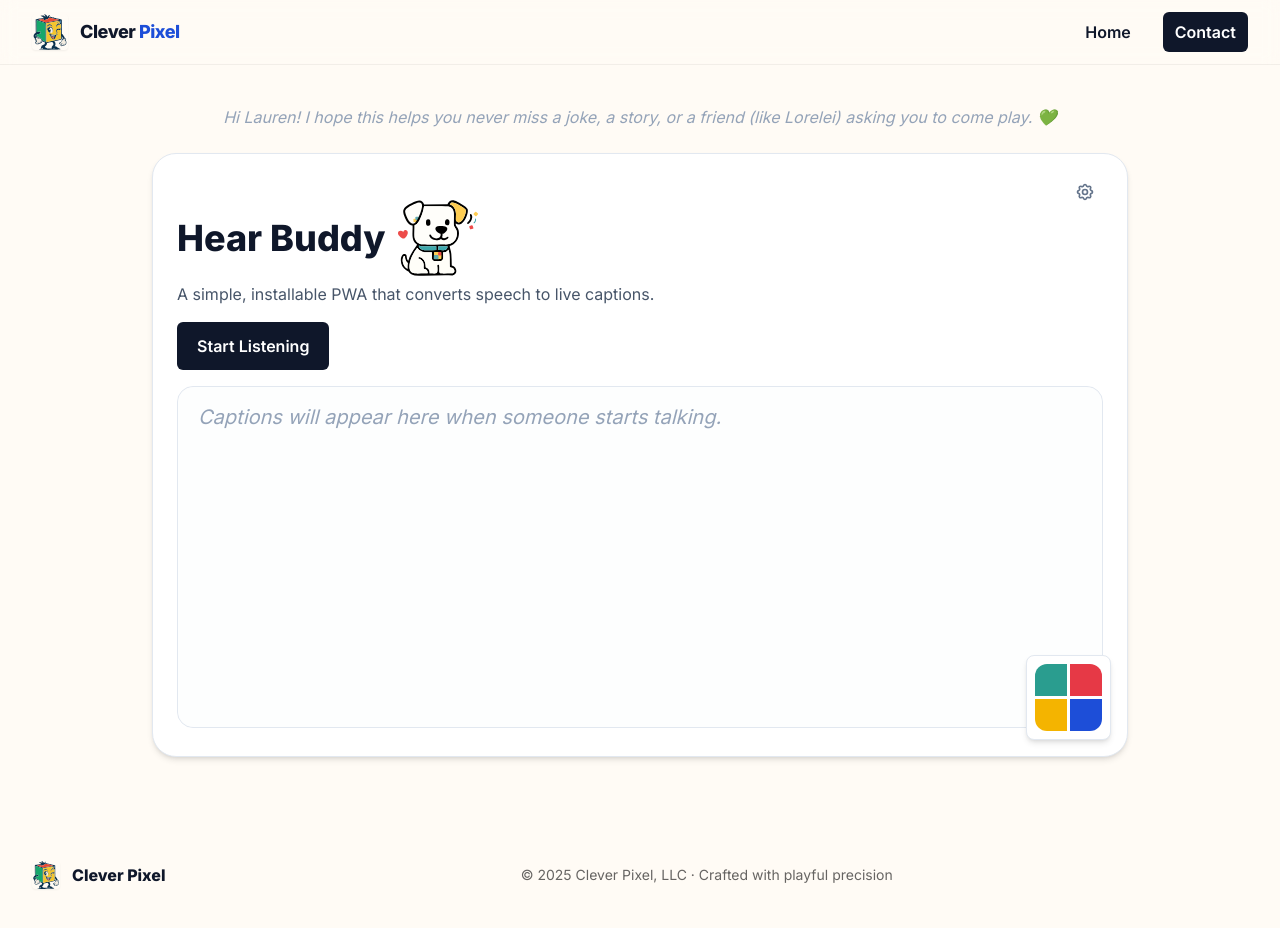
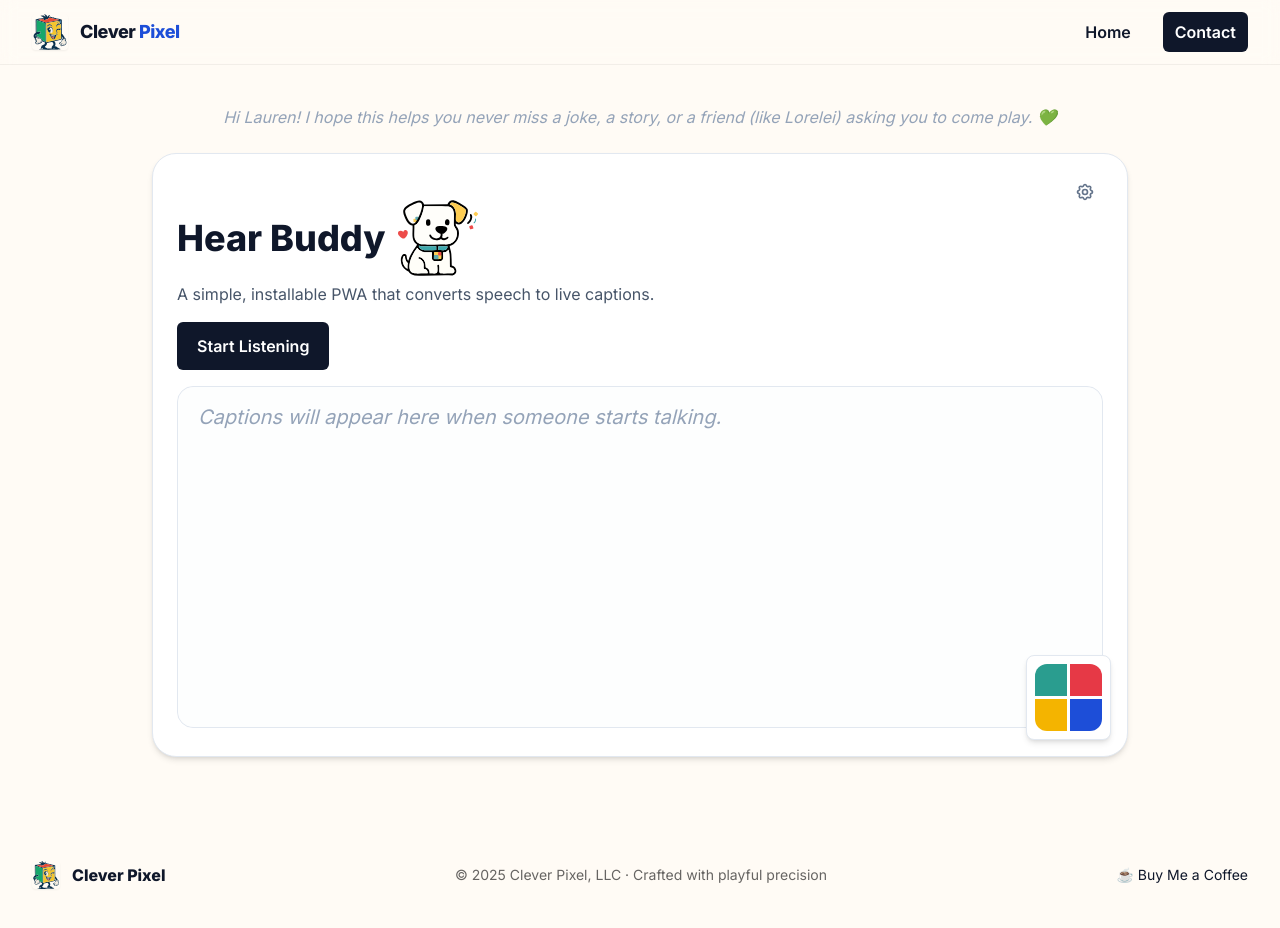
Before and after one commit to cleverpixeldesign/pwa-captions-3, a React (Vite) app: page / in a window 1280 px wide. Built offline with nearby package versions, Linux system fonts and the light colour scheme.

Commit message:
coffee link

```diff
--- a/src/App.jsx
+++ b/src/App.jsx
@@ -596,8 +596,7 @@ function HearBuddy() {
 
       <Footer
         links={[
-        //   { href: '#work', label: 'Work' },
-        //   { href: '#about', label: 'About' },
+          { href: 'https://buymeacoffee.com/michellereeves', label: '☕ Buy Me a Coffee', target: '_blank', rel: 'noopener noreferrer' },
         ]}
         copyrightText="Crafted with playful precision"
       />
```
